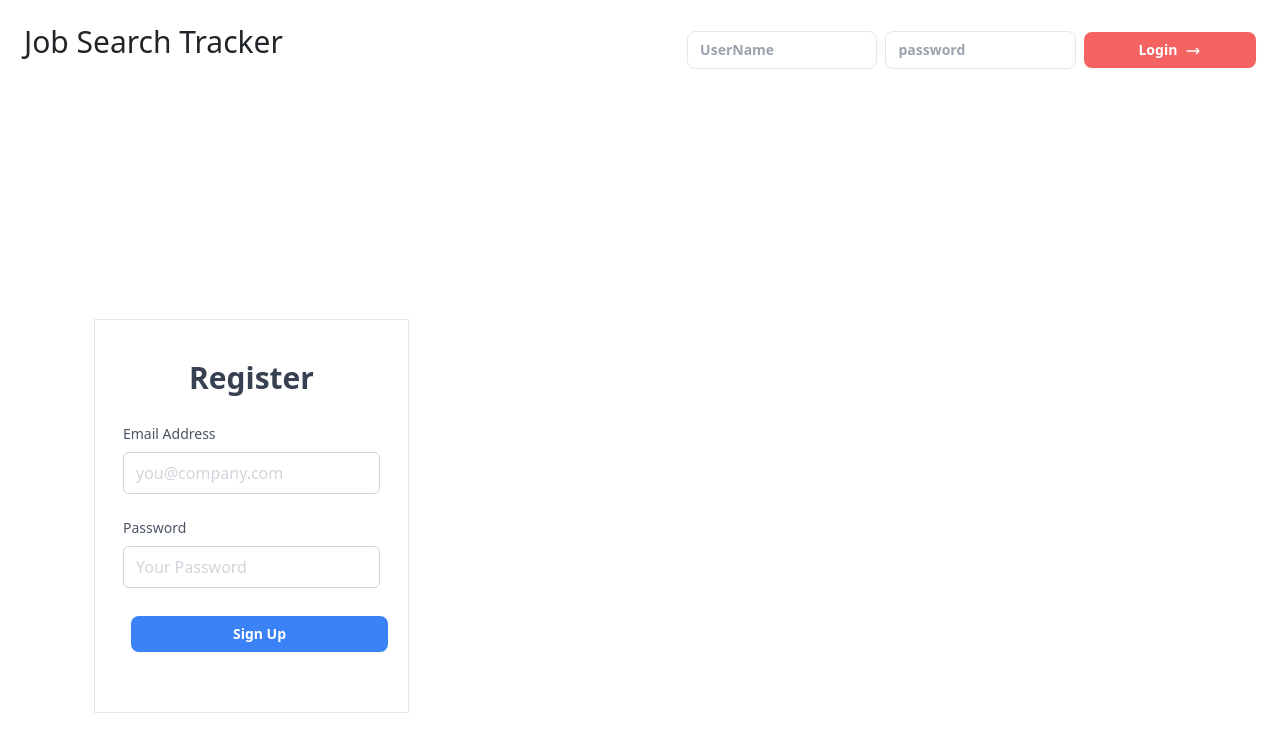
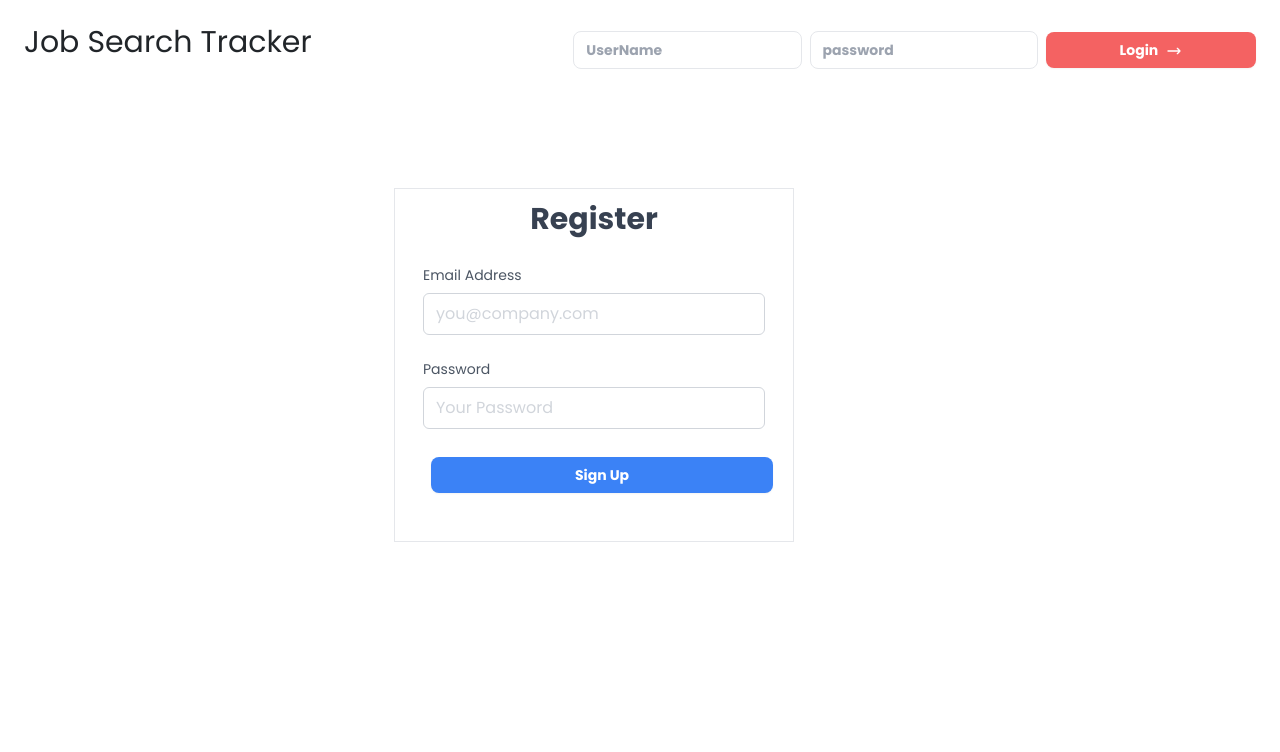
Before and after one commit to Dean92/Job-Search-Tracker, an Angular app in the folder ClientApp/: page / in a window 1280 px wide. Both pictures are taken after a click on the link "Register". Shown: the top 752 px of the page. Built offline with nearby package versions, Linux system fonts and the light colour scheme; no server answers.

Commit message:
adjusted styling. Start on register component with Input.

```diff
--- a/ClientApp/src/app/app.component.ts
+++ b/ClientApp/src/app/app.component.ts
@@ -1,4 +1,3 @@
-import { HttpClient } from '@angular/common/http';
 import { Component, OnInit } from '@angular/core';
 import { User } from './_models/user';
 import { AccountService } from './_services/account.service';
@@ -9,23 +8,11 @@ import { AccountService } from './_services/account.service';
 })
 export class AppComponent implements OnInit {
   title = 'Job Search Tracker';
-  users: any;
-  constructor(
-    private http: HttpClient,
-    private accountService: AccountService
-  ) {}
+
+  constructor(private accountService: AccountService) {}
 
   ngOnInit(): void {
-    this.getUsers();
     this.setCurrentUser();
-  }
-
-  getUsers() {
-    // this.http.get('https://localhost:7039/api/users').subscribe({
-    //   next: response => (this.users = response),
-    //   error: error => console.log(error),
-    //   complete: () => console.log('Request has completed'),
-    // });
   }
 
   setCurrentUser() {
--- a/ClientApp/src/app/home/home.component.html
+++ b/ClientApp/src/app/home/home.component.html
@@ -6,7 +6,7 @@
     class="tw-mb-44 tw-flex tw-flex-col tw-space-y-10 lg:tw-mt-16 lg:tw-w-1/2 xl:tw-mb-52"
   >
     <h1
-      class="tw-text-center tw-text-5xl tw-font-bold lg:tw-max-w-md lg:tw-text-left lg:tw-text-6xl"
+      class="tw-text-center tw-text-3xl tw-font-bold lg:tw-max-w-md lg:tw-text-left lg:tw-text-6xl"
     >
       Start a better way of tracking your job search.
     </h1>
@@ -23,31 +23,19 @@
         class="tw-rounded-full tw-bg-cyan tw-py-5 tw-px-10 tw-text-2xl tw-font-bold tw-text-white hover:tw-text-white hover:tw-opacity-70 lg:tw-py-4"
         >Register</a
       >
-
-      <!-- <a
-        (click)="registerToggle()"
-        class="rounded-full bg-darkViolet py-5 px-10 text-2xl font-bold text-white hover:opacity-70 hover:opacity-70 lg:py-4"
-        >Learn More</a
-      > -->
     </div>
-
-    <!-- <button
-        (click)="registerToggle()"
-        class="group relative h-12 w-48 overflow-hidden rounded-2xl bg-blue-500 text-lg font-bold text-white"
-      >
-        Register
-      </button>
-      <button
-        (click)="registerToggle()"
-        class="group relative h-12 w-48 overflow-hidden rounded-2xl bg-darkViolet text-lg font-bold text-white"
-      >
-        Learn More
-      </button> -->
+  </div>
+  <!-- Image -->
+  <div class="tw-w-25 md:tw-w-50 tw-mx-auto tw-mb-24 lg:tw-mb-0 lg:tw-w-1/2">
+    <img src="assets/images/heroImage.jpg" alt="image goes here" />
   </div>
 </section>
 
-<div [hidden]="!registerMode" class="container">
-  <div class="tw-flex tw-content-center">
-    <app-register></app-register>
+<div
+  [hidden]="!registerMode"
+  class="tw-container tw-mx-auto tw-flex tw-flex-col-reverse tw-p-6 lg:tw-flex-row"
+>
+  <div class="">
+    <app-register [usersFromHomeComponent]="users"></app-register>
   </div>
 </div>
--- a/ClientApp/src/app/home/home.component.ts
+++ b/ClientApp/src/app/home/home.component.ts
@@ -1,3 +1,4 @@
+import { HttpClient } from '@angular/common/http';
 import { Component, OnInit } from '@angular/core';
 
 @Component({
@@ -6,12 +7,25 @@ import { Component, OnInit } from '@angular/core';
 })
 export class HomeComponent implements OnInit {
   registerMode = false;
+  users: any;
+
+  constructor(private http: HttpClient) {}
 
   ngOnInit(): void {
-    console.log(this.registerMode);
+    this.getUsers();
   }
 
   registerToggle() {
     this.registerMode = !this.registerMode;
   }
+
+  getUsers() {
+    this.http.get('https://localhost:7039/api/users').subscribe({
+      next: (response) => (this.users = response),
+      error: (error) => console.log(error),
+      complete() {
+        console.log('Request has completed.');
+      },
+    });
+  }
 }
--- a/ClientApp/src/app/register/register.component.html
+++ b/ClientApp/src/app/register/register.component.html
@@ -1,6 +1,6 @@
-<div class="tw-flex tw-min-h-screen tw-items-center tw-bg-white">
+<div class="flex tw-items-center tw-bg-white lg:tw-ml-72 lg:tw-mt-12">
   <div class="tw-container tw-mx-auto tw-border">
-    <div class="tw-mx-auto tw-my-10 tw-max-w-md">
+    <div class="tw-my-50 tw-max-w-md">
       <div class="tw-text-center">
         <h1 class="tw-my-3 tw-text-3xl tw-font-semibold tw-text-gray-700">
           Register
--- a/ClientApp/src/app/register/register.component.ts
+++ b/ClientApp/src/app/register/register.component.ts
@@ -1,4 +1,4 @@
-import { Component, OnInit } from '@angular/core';
+import { Component, Input, OnInit } from '@angular/core';
 
 @Component({
   selector: 'app-register',
@@ -6,6 +6,7 @@ import { Component, OnInit } from '@angular/core';
   styleUrls: ['./register.component.css'],
 })
 export class RegisterComponent implements OnInit {
+  @Input() usersFromHomeComponent: any;
   model: any = {};
 
   constructor() {}
--- a/ClientApp/src/styles.css
+++ b/ClientApp/src/styles.css
@@ -5,3 +5,7 @@
 @tailwind base;
 @tailwind components;
 @tailwind utilities;
+
+body {
+  font-family: 'Poppins', sans-serif;
+}
```
Also changed, not shown: ClientApp/src/assets/images/heroImage.jpg (added).
